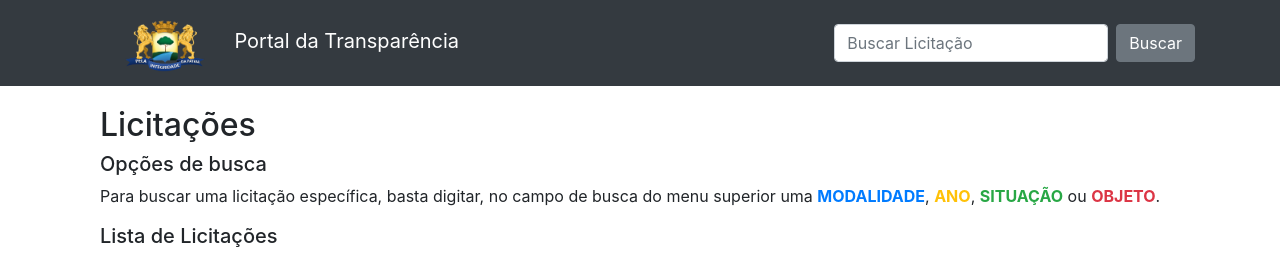
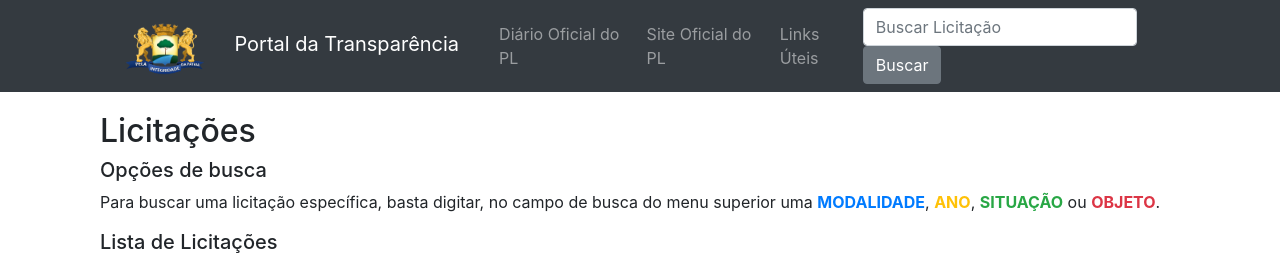
Before and after one commit to NivSoft/transpy, a Django app: page /licitacao/ in a window 1280 px wide. Shown: the top 256 px of the page. Run offline with Django 3.2, Linux system fonts and the light colour scheme; data that the repository does not hold is empty; some libraries are stand-ins or nearby versions.

Commit message:
Atualização

```diff
--- a/templates/base/base.html
+++ b/templates/base/base.html
@@ -29,8 +29,7 @@
     <button class="navbar-toggler" type="button" data-toggle="collapse" data-target="#navbarNav" aria-controls="navbarNav" aria-expanded="false" aria-label="Toggle navigation">
         <span class="navbar-toggler-icon"></span>
     </button>
-    {% block menu %}
-<div class="collapse navbar-collapse" id="navbarNav">
+    <div class="collapse navbar-collapse" id="navbarNav">
     <ul class="navbar-nav">
     <li class="nav-item">
         <a class="nav-link" href="http://diario.camarajaboatao.pe.gov.br">Diário Oficial do PL</a>
@@ -42,7 +41,9 @@
         <a class="nav-link" href="http://jaboataodosguararapes.pe.leg.br/links-uteis">Links Úteis</a>
     </li>
     </ul>
-</div>
+    </div>
+    {% block menu %}
+<!-- Bloco menu -->
     {% endblock %}
 </div>
 </nav>
```
